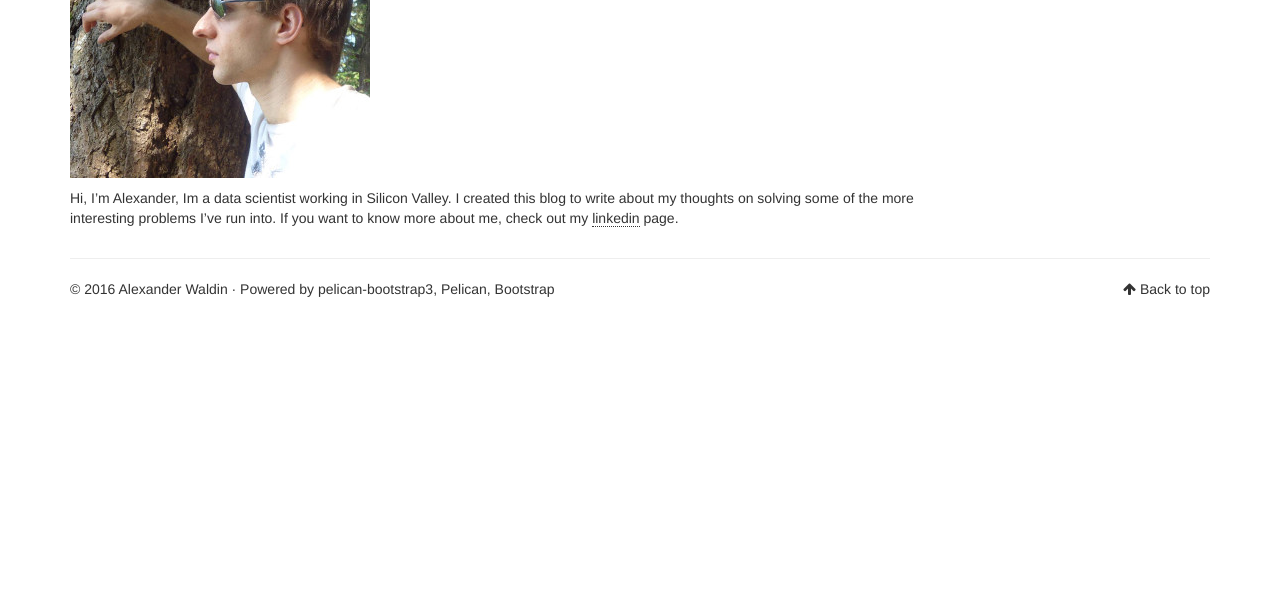
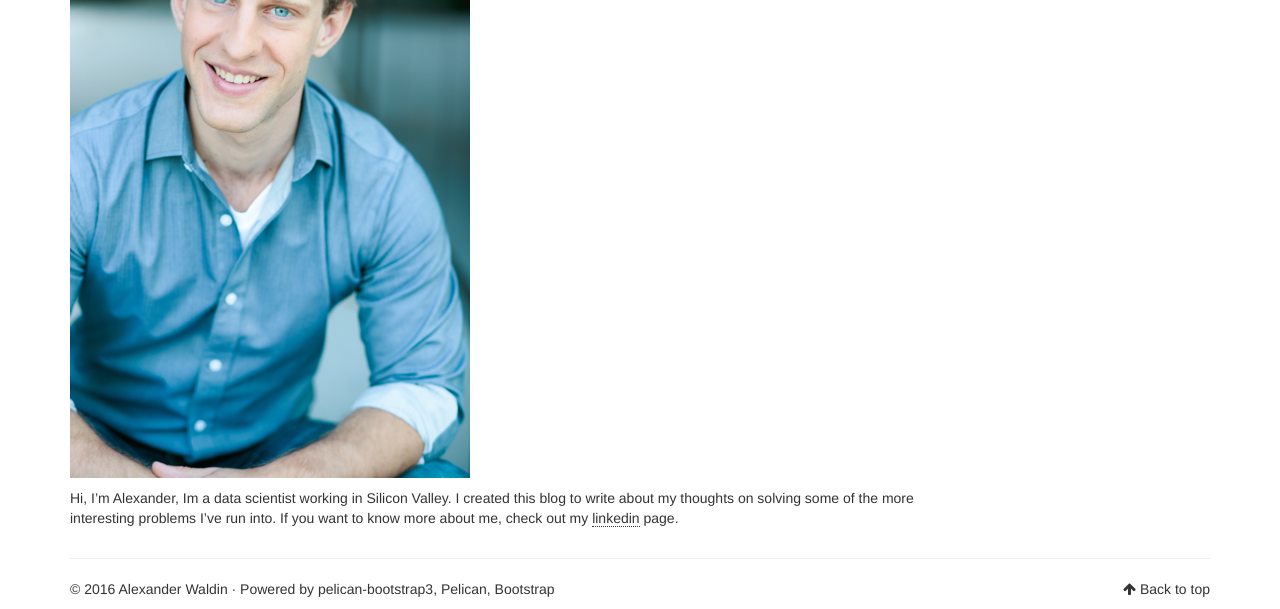
Before and after one commit to alexanderwaldin/alexanderwaldin.github.io, a plain HTML site: page pages/about.html in a window 1280 px wide. Shown: the part 262-871 px from the top of the page. Before the commit the page ends 800 px from the top, so only its background shows below. Drawn offline with Linux system fonts and the light colour scheme.

Commit message:
Update documentation

```diff
--- a/pages/about.html
+++ b/pages/about.html
@@ -71,7 +71,7 @@ Alexander Waldin            </a>
         <h1 class="entry-title">About</h1>
 
         <div class="entry-content">
-            <p><img alt="profile image" src="/images/profile2.jpg" /></p>
+            <p><img alt="profile image" src="/images/profile.jpg" /></p>
 <p>Hi, I’m Alexander, Im a data scientist working in Silicon Valley. I created this blog to write about my thoughts on solving some of the more interesting problems I’ve run into. If you want to know more about me, check out my <a href="https://www.linkedin.com/in/alexanderwaldin">linkedin</a> page. </p>
         </div>
     </section>
```
Also changed, not shown: images/profile.jpg (added).
